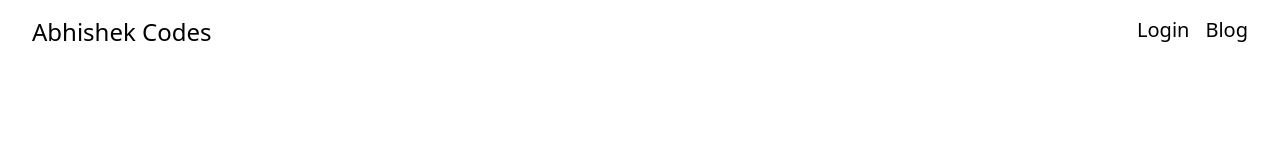
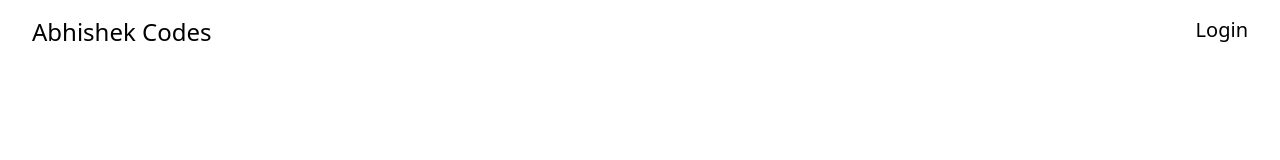
Before and after one commit to abhishekcodes0/abhishekcodes-blog-admin, a React (Vite) app: page /login in a window 1280 px wide. Shown: the top 160 px of the page. Built offline with nearby package versions, Linux system fonts and the light colour scheme.

Commit message:
removed /blog navigation

```diff
--- a/src/components/NavBar.jsx
+++ b/src/components/NavBar.jsx
@@ -8,7 +8,6 @@ const NavBar = () => {
       </Link>
       <div className="flex gap-4 text-xl pr-4">
         <Link to="/login">Login</Link>
-        <Link to="/blog">Blog</Link>
       </div>
     </div>
   );
```
Also changed, not shown: 1 other file (tests, documents, lock files or other folders).
